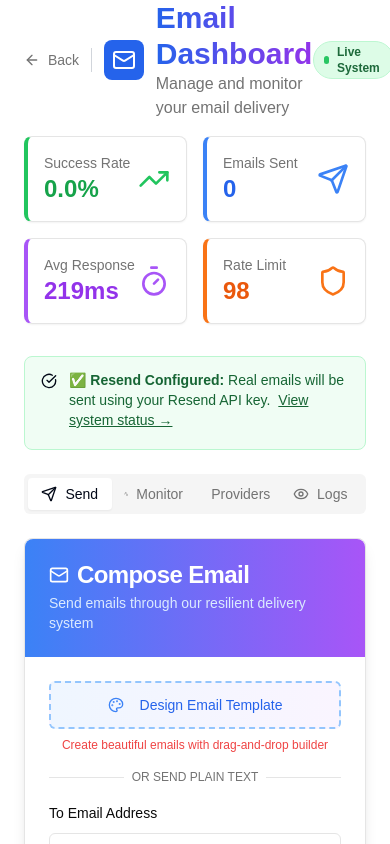
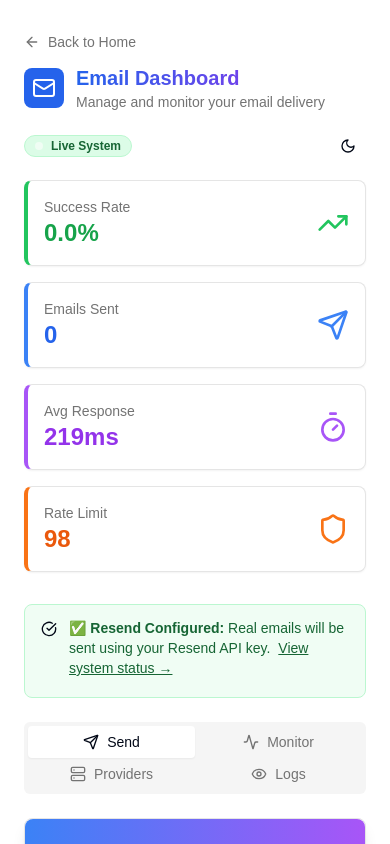
Before and after one commit to Harshi-max/reliable-email-delivery, a Next.js app: page /dashboard in a window 390 px wide. Shown: the top 844 px of the page. Built offline with nearby package versions, Linux system fonts and the light colour scheme.

Commit message:
Fix spacing issues and add back-to-home redirection

```diff
--- a/app/dashboard/page.tsx
+++ b/app/dashboard/page.tsx
@@ -222,34 +222,36 @@ export default function EmailDashboard() {
 
   return (
     <div className="min-h-screen w-full bg-background">
-       <div className="w-full px-6">
+       <div className="w-full px-6 py-8">
         {/* Header */}
         <div className="mb-8">
-          <div className="flex items-center justify-between mb-4">
-            <div className="flex items-center gap-3">
-              <BackButton fallback="/" label="Back" />
-              <div className="h-6 w-px bg-gray-300"></div>
+          <div className="flex flex-col xl:flex-row xl:items-center justify-between gap-4 mb-4">
+            <div className="flex flex-col sm:flex-row sm:items-center gap-3">
+              <BackButton fallback="/" label="Back to Home" forceRedirect={true} />
+              <div className="hidden sm:block h-6 w-px bg-gray-300"></div>
               <div className="flex items-center gap-3">
-                <div className="p-2 bg-blue-600 rounded-lg">
+                <div className="p-2 bg-blue-600 rounded-lg shrink-0">
                   <Mail className="h-6 w-6 text-white" />
                 </div>
                 <div>
-                  <h1 className="text-3xl font-bold bg-gradient-to-r from-blue-600 to-purple-600 bg-clip-text text-transparent">
+                  <h1 className="text-xl sm:text-3xl font-bold bg-gradient-to-r from-blue-600 to-purple-600 bg-clip-text text-transparent">
                     Email Dashboard
                   </h1>
-                  <p className="text-muted-foreground">Manage and monitor your email delivery</p>
+                  <p className="text-sm text-muted-foreground">Manage and monitor your email delivery</p>
                 </div>
               </div>
             </div>
-            <Badge className="bg-green-100 text-green-800 border-green-200 animate-pulse">
-              <div className="w-2 h-2 bg-green-500 rounded-full mr-2"></div>
-              Live System
-            </Badge>
-            <ThemeToggle />
+            <div className="flex items-center justify-between sm:justify-end gap-3 w-full xl:w-auto">
+              <Badge className="bg-green-100 text-green-800 border-green-200 animate-pulse whitespace-nowrap">
+                <div className="w-2 h-2 bg-green-50 rounded-full mr-2"></div>
+                Live System
+              </Badge>
+              <ThemeToggle />
+            </div>
           </div>
 
           {/* Quick Stats */}
-          <div className="grid grid-cols-2 md:grid-cols-4 gap-4 mb-6">
+          <div className="grid grid-cols-1 sm:grid-cols-2 md:grid-cols-4 gap-4 mb-6">
             <Card className="border-l-4 border-l-green-500 animate-fade-in">
               <CardContent className="p-4">
                 <div className="flex items-center justify-between">
@@ -311,7 +313,7 @@ export default function EmailDashboard() {
         </Alert>
 
         <Tabs value={activeTab} onValueChange={setActiveTab} className="space-y-6">
-          <TabsList className="grid w-full grid-cols-4 lg:w-[400px]">
+          <TabsList className="grid w-full grid-cols-2 md:grid-cols-4 lg:w-[400px] h-auto">
             <TabsTrigger value="send" className="flex items-center gap-2">
               <Send className="h-4 w-4" />
               Send
--- a/app/page.tsx
+++ b/app/page.tsx
@@ -106,7 +106,7 @@ export default function LandingPage() {
                 <p className="text-sm text-muted-foreground ">Enterprise-grade reliability</p>
               </div>
             </div>
-            <Badge className="bg-green-100 text-green-800 border-green-200 animate-pulse -ml-35 -translate-x-20   ">
+            <Badge className="bg-green-100 text-green-800 border-green-200 animate-pulse hidden sm:inline-flex">
               <div className="w-2 h-2 bg-green-500 rounded-full mr-2"></div>
               Live Demo
             </Badge>
--- a/app/setup/page.tsx
+++ b/app/setup/page.tsx
@@ -15,23 +15,25 @@ export default function SetupPage() {
 
   return (
     <div className="min-h-screen bg-gradient-to-br from-blue-50 via-white to-purple-50">
-      <div className="container mx-auto p-6 max-w-4xl">
+      <div className="container mx-auto px-6 py-8 max-w-4xl">
         <div className="mb-8">
           <div className="mb-3">
-    <BackButton fallback="/dashboard" label="Back" />
+    <BackButton fallback="/dashboard" label="Back to Dashboard" forceRedirect={true} />
   </div>
-          <div className="flex items-center gap-3 mb-4">
-            <div className="p-2 bg-blue-600 rounded-lg">
+          <div className="flex flex-col sm:flex-row items-start sm:items-center justify-between gap-4 mb-4">
+            <div className="flex items-center gap-3">
+              <div className="p-2 bg-blue-600 rounded-lg shrink-0">
                 <Settings className="h-6 w-6 text-white" />
               </div>
               <div>
-              <h1 className="text-3xl font-bold bg-gradient-to-r from-blue-600 to-purple-600 bg-clip-text text-transparent">
+                <h1 className="text-xl sm:text-3xl font-bold bg-gradient-to-r from-blue-600 to-purple-600 bg-clip-text text-transparent">
                   Email Provider Setup
                 </h1>
-              <p className="text-muted-foreground">Configure real email providers to start sending actual emails</p>
+                <p className="text-sm text-muted-foreground">Configure real email providers to start sending actual emails</p>
               </div>
             </div>
             <ThemeToggle />
+          </div>
 
           <Alert className="mb-6">
             <AlertTriangle className="h-4 w-4" />
@@ -43,7 +45,7 @@ export default function SetupPage() {
         </div>
 
         <Tabs defaultValue="sendgrid" className="space-y-6">
-          <TabsList className="grid w-full grid-cols-4">
+          <TabsList className="grid w-full grid-cols-2 md:grid-cols-4 h-auto">
             <TabsTrigger value="sendgrid">SendGrid</TabsTrigger>
             <TabsTrigger value="resend">Resend</TabsTrigger>
             <TabsTrigger value="smtp">SMTP</TabsTrigger>
--- a/app/status/page.tsx
+++ b/app/status/page.tsx
@@ -62,10 +62,10 @@ export default function StatusPage() {
 
   return (
     <div className="min-h-screen w-full bg-background">
-       <div className="w-full px-6">
+       <div className="w-full px-6 py-8">
         <div className="mb-8">
           <div className="mb-3">
-    <BackButton fallback="/dashboard" label="Back" />
+    <BackButton fallback="/dashboard" label="Back to Dashboard" forceRedirect={true} />
   </div>
           <div className="flex items-center gap-3 mb-4">
             <div className="p-2 bg-green-600 rounded-lg">
@@ -79,17 +79,17 @@ export default function StatusPage() {
             </div>
           </div>
 
-          <div className="flex items-center justify-between">
-            <div className="flex items-center gap-4">
+          <div className="flex flex-col sm:flex-row items-start sm:items-center justify-between gap-4">
+            <div className="flex flex-wrap items-center gap-4">
               <div className="flex items-center gap-2">
                 <div className="w-3 h-3 bg-green-500 rounded-full animate-pulse"></div>
-                <span className="text-sm font-medium">System Operational</span>
+                <span className="text-sm font-medium whitespace-nowrap">System Operational</span>
               </div>
-              <Badge variant="outline" className="bg-green-50 text-green-700 border-green-200">
+              <Badge variant="outline" className="bg-green-50 text-green-700 border-green-200 whitespace-nowrap">
                 {configuredProviders.length} Provider{configuredProviders.length !== 1 ? "s" : ""} Configured
               </Badge>
             </div>
-            <Button onClick={checkProviderStatus} disabled={isLoading} variant="outline">
+            <Button onClick={checkProviderStatus} disabled={isLoading} variant="outline" className="w-full sm:w-auto">
               {isLoading ? <RefreshCw className="h-4 w-4 mr-2 animate-spin" /> : <RefreshCw className="h-4 w-4 mr-2" />}
               Refresh Status
             </Button>
--- a/components/navigation/BackButton.tsx
+++ b/components/navigation/BackButton.tsx
@@ -6,16 +6,18 @@ import { ArrowLeft } from "lucide-react";
 type BackButtonProps = {
   fallback?: string;
   label?: string;
+  forceRedirect?: boolean;
 };
 
 export default function BackButton({
   fallback = "/dashboard",
   label = "Back",
+  forceRedirect = false,
 }: BackButtonProps) {
   const router = useRouter();
 
   const handleBack = () => {
-    if (window.history.length > 1) {
+    if (!forceRedirect && window.history.length > 1) {
       router.back();
     } else {
       router.push(fallback);
```
Lines whose indentation alone changed are shown as unchanged.
